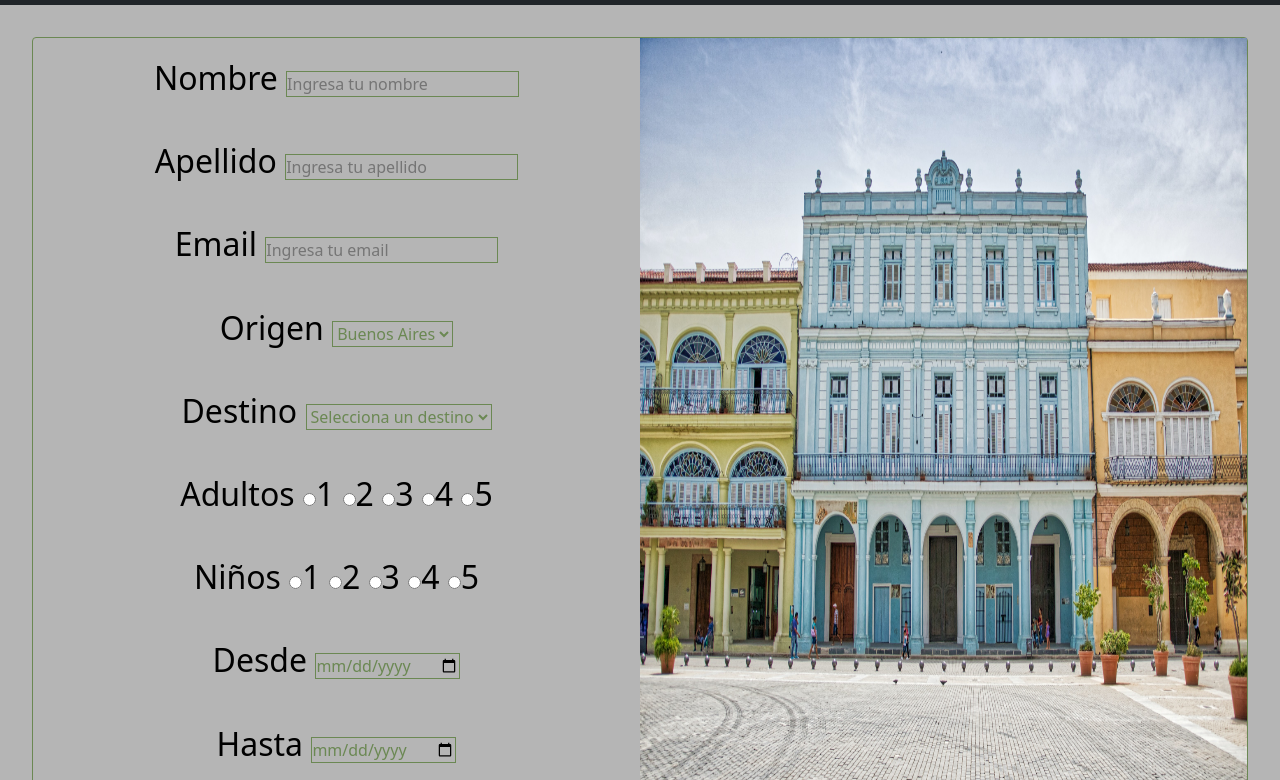
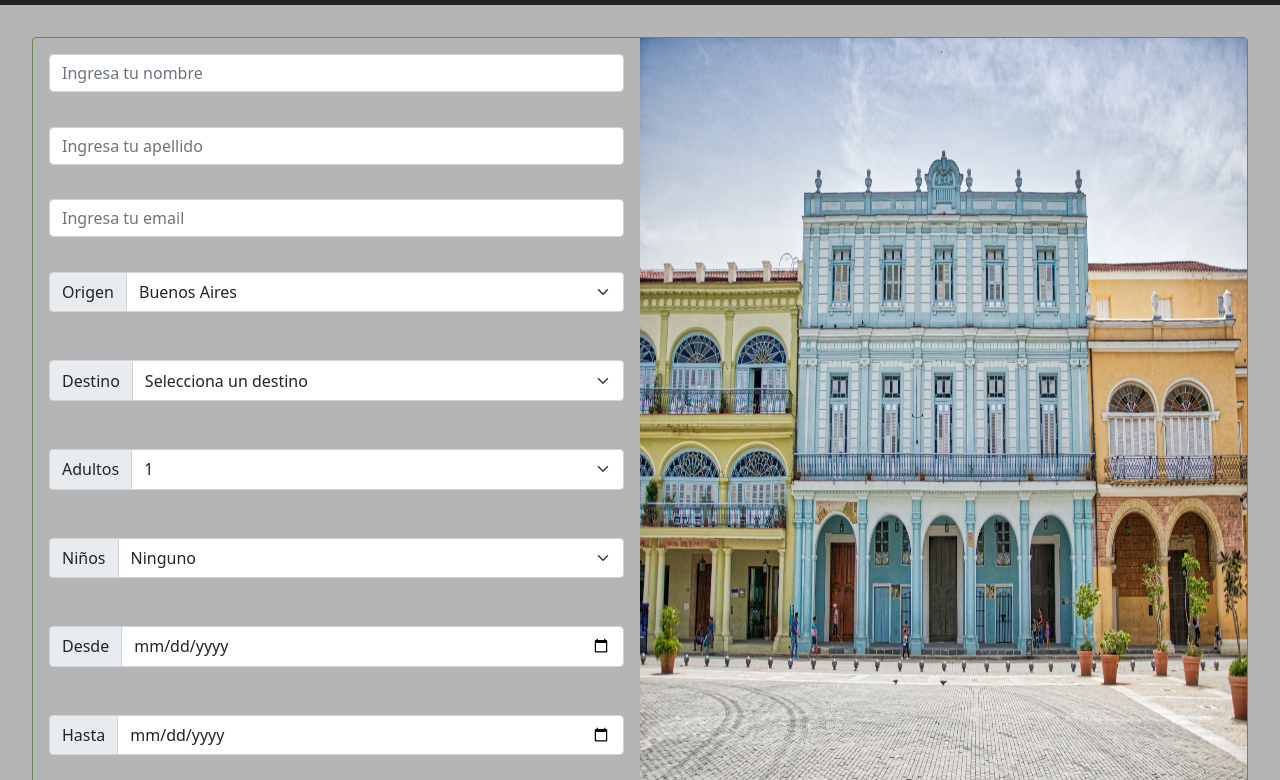
Before and after one commit to AngelGRC/agenciadeviajes-angelrincones, a website: page reserva.html in a window 1280 px wide. Shown: the part 172-952 px from the top of the page. Drawn offline with nearby package versions, Linux system fonts and the light colour scheme.

Commit message:
arreglos estéticos

```diff
--- a/reserva.html
+++ b/reserva.html
@@ -47,32 +47,32 @@
                 <form action="" class="gridformReserva">
 
                     <div class="formNombre">
-                        <label for="nombre">Nombre</label>
-                        <input type="text" name="nombre" id="nombre" placeholder="Ingresa tu nombre" required />
+
+                        <input type="text" class="form-control" name="nombre" id="nombre" placeholder="Ingresa tu nombre" required />
                     </div>
 
                     <div class="formApellido">
-                        <label for="apellido">Apellido</label>
-                        <input type="text" name="apellido" id="apellido" placeholder="Ingresa tu apellido" required />
+
+                        <input type="text" class="form-control" name="apellido" id="apellido" placeholder="Ingresa tu apellido" required />
                     </div>
 
                     <div class="formEmail">
-                        <label for="email">Email</label>
-                        <input type="email" name="email" id="email" placeholder="Ingresa tu email" required />
+
+                        <input type="email" class="form-control" name="email" id="email" placeholder="Ingresa tu email" required />
                     </div>
                     <!-- Menus desplegables -->
 
-                    <div class="formOrigen">
-                        <label for="origen">Origen</label>
+                    <div class="formOrigen input-group mb-3">
+                        <label class="input-group-text" for="origen">Origen</label>
 
-                        <select name="origen" id="origen" required>
+                        <select class="form-select" name="origen" id="origen" required>
                             <option value="ar">Buenos Aires</option>
                         </select>
                     </div>
-                    <div class="formDestino">
-                        <label for="destino">Destino</label>
+                    <div class="formDestino input-group mb-3">
+                        <label class="input-group-text" for="destino">Destino</label>
 
-                        <select name="destino" id="destino" required>
+                        <select class="form-select" name="destino" id="destino" required>
                             <option value="">Selecciona un destino</option>
                             <option value="eu">España</option>
                             <option value="uk">Reino Unido</option>
@@ -80,46 +80,38 @@
                         </select>
                     </div>
 
-                    <div class="formAdulto">
-                        <label for="adulto">Adultos</label>
+                    <div class="formAdulto input-group mb-3">
+                      <label class="input-group-text" for="adulto">Adultos</label>
 
-                        <input type="radio" name="adulto" id="adulto" value="1" required /><label
-                            for="adultocantidad">1</label>
-                        <input type="radio" name="adulto" id="adulto" value="2" required /><label
-                            for="adultocantidad">2</label>
-                        <input type="radio" name="adulto" id="adulto" value="2" required /><label
-                            for="adultocantidad">3</label>
-                        <input type="radio" name="adulto" id="adulto" value="2" required /><label
-                            for="adultocantidad">4</label>
-                        <input type="radio" name="adulto" id="adulto" value="2" required /><label
-                            for="adultocantidad">5</label>
+                      <select class="form-select" name="adulto" id="adulto" required>
+                          <option value="1">1</option>
+                          <option value="2">2</option>
+                          <option value="3">3</option>
+                          <option value="4">4</option>
+                      </select>
                     </div>
 
-                    <div class="formNino">
-                        <label for="nino">Niños</label>
+                    <div class="formNino input-group mb-3">
+                      <label class="input-group-text" for="nino">Niños</label>
 
-                        <input type="radio" name="nino" id="nino" value="1" required /><label
-                            for="ninocantidad">1</label>
-                        <input type="radio" name="nino" id="nino" value="2" required /><label
-                            for="ninocantidad">2</label>
-                        <input type="radio" name="nino" id="nino" value="2" required /><label
-                            for="ninocantidad">3</label>
-                        <input type="radio" name="nino" id="nino" value="2" required /><label
-                            for="ninocantidad">4</label>
-                        <input type="radio" name="nino" id="nino" value="2" required /><label
-                            for="ninocantidad">5</label>
+                      <select class="form-select" name="nino" id="nino" required>
+                          <option value="">Ninguno</option>
+                          <option value="1">1</option>
+                          <option value="1">2</option>
+                          <option value="1">3</option>
+                      </select>
                     </div>
 
-                    <div class="formFechaDesde">
-                        <label for="desde">Desde</label>
+                    <div class="formFechaDesde input-group mb-3">
+                        <label class="input-group-text" for="desde">Desde</label>
 
-                        <input type="date" name="desde" id="desde" />
+                        <input class="form-control" type="date" name="desde" id="desde" />
                     </div>
 
-                    <div class="formFechaHasta">
-                        <label for="hasta">Hasta</label>
+                    <div class="formFechaHasta input-group mb-3">
+                        <label class="input-group-text" for="hasta">Hasta</label>
 
-                        <input type="date" name="hasta" id="hasta" />
+                        <input class="form-control" type="date" name="hasta" id="hasta" />
                     </div>
 
                     <div class="formBotones">
--- a/scss/_contacto.scss
+++ b/scss/_contacto.scss
@@ -18,14 +18,17 @@
 
 .formContactoNombre{
     grid-area: formContactoNombre;
+    padding: 1rem;
 }
 
 .formContactoApellido{
     grid-area: formContactoApellido;
+    padding: 1rem;
 }
 
 .formContactoEmail{
     grid-area: formContactoEmail;
+    padding: 1rem;
 }
 
 .formContactoImgLateral{
@@ -34,6 +37,7 @@
 
 .formContactoConsulta{
     grid-area: formContactoConsulta;
+    padding: 1rem;
 }
 
 .formContactoBotones{
--- a/scss/_index.scss
+++ b/scss/_index.scss
@@ -8,6 +8,7 @@
     flex-direction: column;
     align-items: center;
     justify-content: center;
+
 }
 
 .main__banner h1{
--- a/scss/_mobile.scss
+++ b/scss/_mobile.scss
@@ -242,14 +242,17 @@
 
     .formContactoNombre{
         grid-area: formContactoNombre;
+        padding: 1rem;
     }
 
     .formContactoApellido{
         grid-area: formContactoApellido;
+        padding: 1rem;
     }
 
     .formContactoEmail{
         grid-area: formContactoEmail;
+        padding: 1rem;
     }
 
     .formContactoImgLateral{
@@ -258,6 +261,7 @@
 
     .formContactoConsulta{
         grid-area: formContactoConsulta;
+        padding: 1rem;
     }
 
     .formContactoBotones{
--- a/scss/_reserva.scss
+++ b/scss/_reserva.scss
@@ -108,11 +108,3 @@
 .submit{
     background-color: #6b8853;
 }
-
-input[type=text], input[type=email], select, input[type=radio], input[type=date]{
-
-    border: 1px solid #6b8853;
-    font-size: 1rem;
-    background-color: transparent;
-    color: #6b8853;
-}
--- a/scss/styles.scss
+++ b/scss/styles.scss
@@ -8,6 +8,30 @@
 body{
     background-color: #B5B5B5
 }
+
+@mixin btnStyle {
+
+    padding: 1rem;
+    border-radius: 4px;
+    background-color: #6b8853;
+    text-align: center;
+
+}
+
+$list: red, green, yellow, blue;
+@each $color in $list {
+    .btn--#{$color} {
+        background-color: $color;
+    }
+}
+
+$redes:(
+    twitter: #55acee,
+    facebook: #3a5795,
+    send-mail: #c25e30
+);
+
+
 
 
 /* -------------------HEADER--------------*/
@@ -22,11 +46,11 @@ body{
 
 @import "destinos";
 
-/* -------------------MAIN TESTIMONIOS--------------*/
+/* -------------------TESTIMONIOS--------------*/
 
 @import "_testimonios.scss";
 
-/* -------------------MAIN RESERVA------------*/
+/* -------------------RESERVA------------*/
 
 @import "reserva";
 
```
Also changed, not shown: contacto.html (+8 -8 lines), destinos.html (+15 -15 lines), index.html (+1 -1 lines), css/styles.css, 1 other file.
